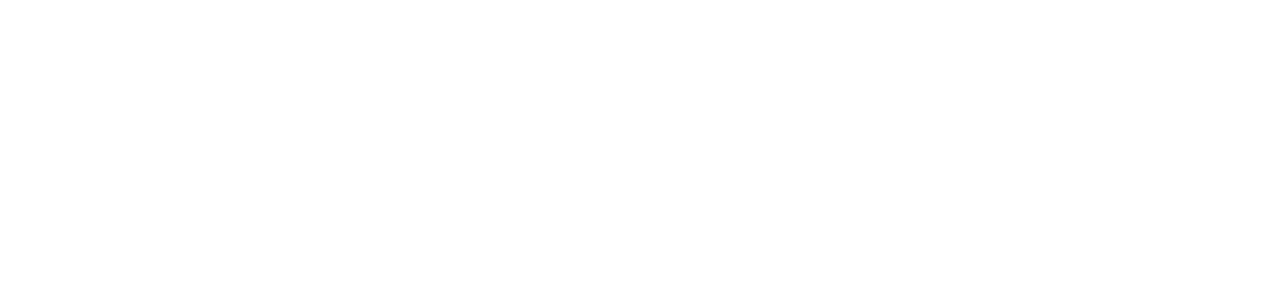
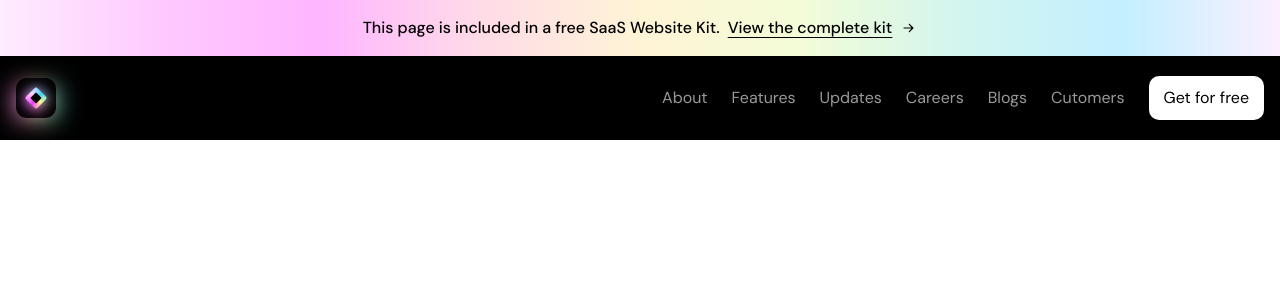
Before and after one commit to sabberrahman/startup-sass-landingPage, a Next.js app: page / in a window 1280 px wide. Shown: the top 300 px of the page. Built offline with nearby package versions, Linux system fonts and the light colour scheme.

Commit message:
feat: Navbar and top sticky notification

```diff
--- a/src/components/Banner.tsx
+++ b/src/components/Banner.tsx
@@ -1,3 +1,22 @@
+import ArrowIcon from "@/assets/icons/arrow-w.svg";
 export const Banner = () => {
-  return null;
+  return (
+    <main className="py-4 text-center bg-[linear-gradient(to_right,#FEECFF,#FECAFF,#FEB5FF,#FFDBE7,#FFF4D6,#F3FCD7,#D2F5EE,#C3EFFF,#FBEFFF)]">
+      <div className="container">
+        <div className="flex justify-center items-center gap-x-2">
+          <h1 className="font-medium hidden md:inline-flex">
+            This page is included in a free SaaS Website Kit.
+          </h1>
+          <div className="flex gap-2 justify-center items-center">
+            <a href="#" className="font-medium underline underline-offset-4">
+              View the complete kit
+            </a>
+            <ArrowIcon />
+          </div>
+        </div>
+      </div>
+    </main>
+  );
 };
+
+// 🤷‍♂️ use less flex in your code
--- a/src/components/Navbar.tsx
+++ b/src/components/Navbar.tsx
@@ -1,3 +1,40 @@
+import Image from "next/image";
+import logo from "@/assets/images/logosaas.png";
+import Menu from "@/assets/icons/menu.svg";
+
 export const Navbar = () => {
-  return null;
+  return (
+    <nav className=" bg-black">
+      <div className="container">
+        <div className="flex justify-between items-center py-5 ">
+          <div className="relative">
+            <div className="absolute top-2 bottom-0 w-full blur-md bg-[linear-gradient(to_right,#F87BFF,#FB92CF,#FFDD9B,#C2F0B1,#2FD8FE)] "></div>
+            <Image
+              src={logo}
+              alt="Logo"
+              width={40}
+              height={41}
+              className="relative"
+            />
+          </div>
+
+          <div className="border border-white/30 p-1.5 rounded-lg md:hidden">
+            {" "}
+            <Menu className="text-white" />
+          </div>
+
+        <nav className="hidden md:flex gap-6 items-center">
+          <a href="#" className="hover:text-opacity-100 text-white text-opacity-60 transition">About</a>
+          <a href="#" className="hover:text-opacity-100 text-white text-opacity-60 transition">Features</a>
+          <a href="#" className="hover:text-opacity-100 text-white text-opacity-60 transition">Updates</a>
+          <a href="#" className="hover:text-opacity-100 text-white text-opacity-60 transition">Careers</a>
+          <a href="#" className="hover:text-opacity-100 text-white text-opacity-60 transition">Blogs</a>
+          <a href="#" className="hover:text-opacity-100 text-white text-opacity-60 transition">Cutomers</a>
+          <button className='bg-white px-[15px] py-[10px] rounded-[10px] text-black'>Get for free</button>
+        </nav>
+        </div>
+
+      </div>
+    </nav>
+  );
 };
```
Also changed, not shown: 1 other file (tests, documents, lock files or other folders).
